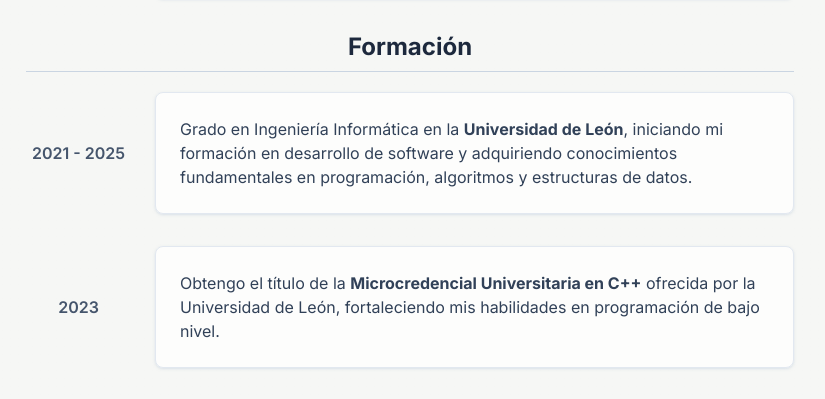
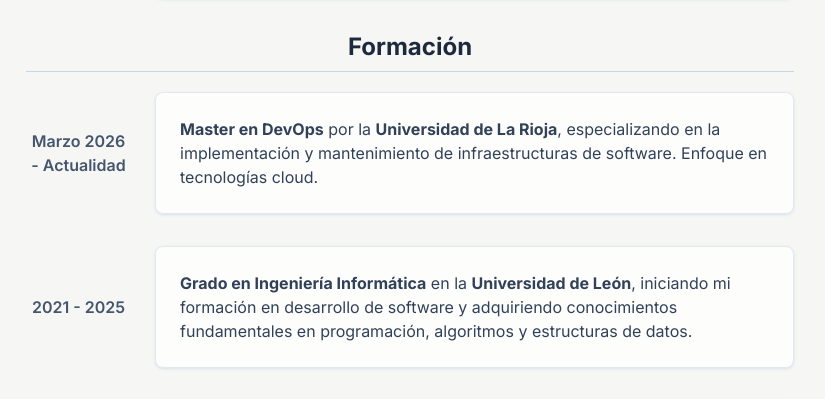
Before and after one commit to jlopep09/joselp.com, a React (Vite) app: page / in a window 1280 px wide. Shown: the part 1234-1633 px from the top of the page, without its empty margins (230-1055 px from the left). Built offline with nearby package versions, Linux system fonts and the light colour scheme.

Commit message:
Updated degrees

```diff
--- a/src/components/Timeline.jsx
+++ b/src/components/Timeline.jsx
@@ -1,4 +1,3 @@
-import { div } from 'motion/react-client'
 import React from 'react'
 
 function Timeline() {
@@ -53,10 +52,20 @@
     <div className="flex flex-col space-y-8">
       <div className="flex flex-col sm:flex-row items-center sm:gap-6">
 
+      <div className="text-slate-600 font-semibold w-32 text-center">Marzo 2026 - Actualidad</div>
+        <div className={cardClasses}>
+          <div className="text-slate-700">
+            <strong>Master en DevOps</strong> por la <strong>Universidad de La Rioja</strong>, especializando en la implementación y mantenimiento de infraestructuras de software. Enfoque en tecnologías cloud.
+          </div>
+        </div>
+
+      </div>
+
+      <div className="flex flex-col sm:flex-row items-center sm:gap-6">
         <div className="text-slate-600 font-semibold w-32 text-center">2021 - 2025</div>
         <div className={cardClasses}>
           <div className="text-slate-700">
-            Grado en Ingeniería Informática en la <strong>Universidad de León</strong>, iniciando mi formación en desarrollo de software y adquiriendo conocimientos fundamentales en programación, algoritmos y estructuras de datos.
+            <strong>Grado en Ingeniería Informática</strong> en la <strong>Universidad de León</strong>, iniciando mi formación en desarrollo de software y adquiriendo conocimientos fundamentales en programación, algoritmos y estructuras de datos.
           </div>
         </div>
 
```
